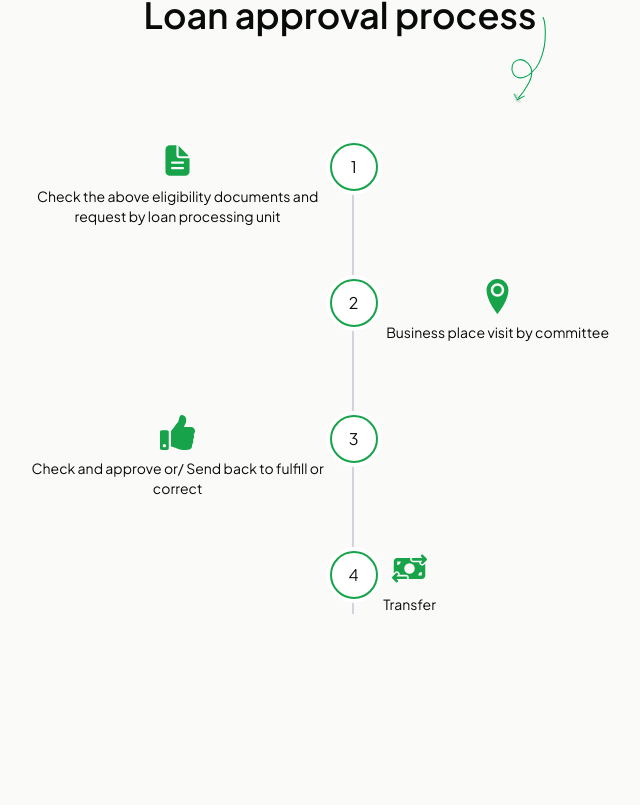
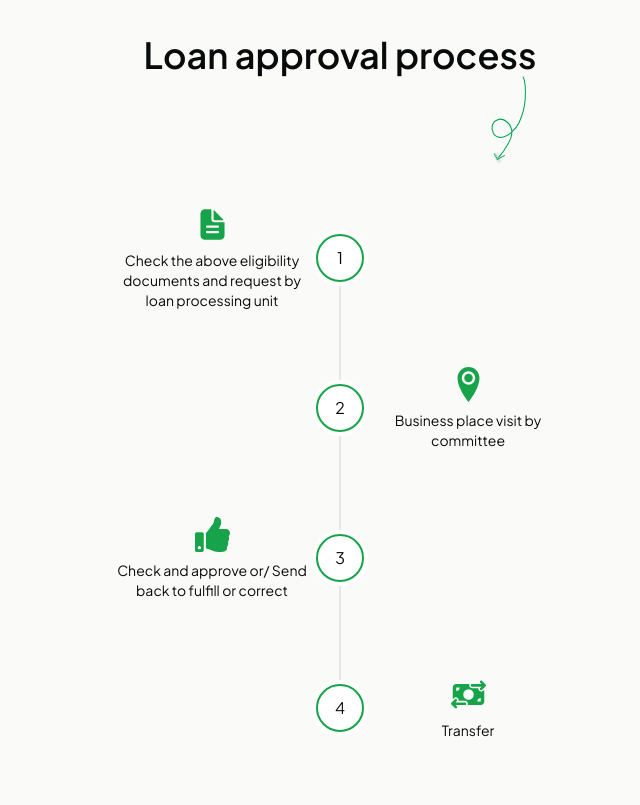
Before and after one commit to Upsurge-Tech/Project-Yehulusaccos-Frontend, a Next.js app: page /en/loan_eligibility in a window 1280 px wide. Shown: the part 1275-2080 px from the top of the page, without its empty margins (300-940 px from the left). Built offline with nearby package versions, Linux system fonts and the light colour scheme.

Commit message:
fix: loan eligibility stepper and padding of load eligbility page

```diff
--- a/app/[locale]/(main)/loan_eligibility/page.tsx
+++ b/app/[locale]/(main)/loan_eligibility/page.tsx
@@ -1,5 +1,3 @@
-import React from "react";
-
 import EligibilityCriteria from "@/components/loan_eligibility/EligibilityCriteria";
 import LoanApprovalProcess from "@/components/loan_eligibility/LoanApprovalProcess";
 import LoanServices from "@/components/loan_eligibility/LoanServices";
@@ -12,7 +10,7 @@ export const metadata: Metadata = {
 const LoanEligibilityPage = () => {
   return (
     <div
-      className="container my-20 flex flex-col items-center w-full overflow-hidden gap-y-48 min-h-screen"
+      className=" my-20 flex flex-col items-center w-full overflow-hidden gap-y-48 min-h-screen"
       suppressHydrationWarning
     >
       <EligibilityCriteria />
--- a/components/loan_eligibility/EligibilityCriteria.tsx
+++ b/components/loan_eligibility/EligibilityCriteria.tsx
@@ -1,11 +1,10 @@
-import React from "react";
+import currlyarrow from "@/public/curlyarrow.svg";
+import { useTranslations } from "next-intl";
 import Image from "next/image";
 import { FaCheckCircle } from "react-icons/fa";
-import { useTranslations } from "next-intl";
+import FadeIn from "../animation/FadeIn";
+import SlideFrom from "../animation/SlideFrom";
 import TitleFadeIn from "../animation/TitleFadeIn";
-import SlideFrom from "../animation/SlideFrom";
-import FadeIn from "../animation/FadeIn";
-import currlyarrow from "@/public/curlyarrow.svg";
 
 const EligibilityCriteria = () => {
   const tEligibility = useTranslations("Loan.EligibilityCriteria");
@@ -38,7 +37,7 @@ const EligibilityCriteria = () => {
           />
         </SlideFrom>
       </div>
-      <div className="flex flex-col col-span-2 items-center">
+      <div className="container flex flex-col col-span-2 items-center">
         <div className="bg-primarySoft lg:mb-10 self-center text-primary flex items-center justify-center text-xs font-semibold tracking-wide w-fit mx-auto  px-2 h-10 rounded-lg">
           <TitleFadeIn
             duration={1.5}
@@ -74,7 +73,10 @@ const EligibilityCriteria = () => {
           ))}
         </div>
       </div>
-      <div className="hidden lg:flex items-center" suppressHydrationWarning>
+      <div
+        className="hidden lg:flex items-center justify-end"
+        suppressHydrationWarning
+      >
         <SlideFrom className="" from="right" delay={1.3}>
           <Image
             src="/rightHandMoney.svg"
--- a/components/loan_eligibility/LoanApprovalProcess.tsx
+++ b/components/loan_eligibility/LoanApprovalProcess.tsx
@@ -1,4 +1,3 @@
-import React from "react";
 import Image from "next/image";
 import Stepper from "./Stepper";
 
@@ -8,7 +7,7 @@ import TitleFadeIn from "../animation/TitleFadeIn";
 const LoanApprovalProcess = () => {
   const tApproval = useTranslations("Loan.ApprovalProcess");
   return (
-    <div className="flex flex-col max-w-xl gap-y-5 lg:gap-y-0">
+    <div className="container flex flex-col max-w-xl gap-y-5 lg:gap-y-0">
       <div className="bg-primarySoft lg:mb-10 self-center text-primary flex items-center justify-center text-xs font-semibold tracking-wide  px-2 h-10 rounded-lg">
         <TitleFadeIn duration={1.5} className="" title={tApproval("Header")} />
       </div>
--- a/components/loan_eligibility/LoanServices.tsx
+++ b/components/loan_eligibility/LoanServices.tsx
@@ -1,11 +1,10 @@
-import React from "react";
+import { useTranslations } from "next-intl";
 import Image from "next/image";
 import { FaCheckCircle } from "react-icons/fa";
 import { GoDotFill } from "react-icons/go";
-import LoanSavingTable from "./LoanSavingTable";
-import { useTranslations } from "next-intl";
 import FadeIn from "../animation/FadeIn";
 import TitleFadeIn from "../animation/TitleFadeIn";
+import LoanSavingTable from "./LoanSavingTable";
 
 const LoanServices = () => {
   const tLoanTypes = useTranslations("Loan.LoanTypes");
@@ -25,7 +24,7 @@ const LoanServices = () => {
   ];
 
   return (
-    <div className="flex flex-col  gap-y-5 lg:gap-y-10 items-center w-full">
+    <div className="container flex flex-col  gap-y-5 lg:gap-y-10 items-center w-full">
       <div className="bg-primarySoft lg:mb-10 self-center text-primary flex items-center justify-center text-xs font-semibold tracking-wide  px-2 h-10 rounded-lg">
         <TitleFadeIn duration={1.3} className="" title={tLoanTypes("Header")} />
       </div>
--- a/components/loan_eligibility/Stepper.tsx
+++ b/components/loan_eligibility/Stepper.tsx
@@ -1,75 +1,65 @@
-import React from "react";
+import { useTranslations } from "next-intl";
+import { IconType } from "react-icons";
 import { FaThumbsUp } from "react-icons/fa";
 import { FaMoneyBillTransfer } from "react-icons/fa6";
 import { ImLocation2 } from "react-icons/im";
 import { IoDocumentText } from "react-icons/io5";
-import { useTranslations } from "next-intl";
 import FadeIn from "../animation/FadeIn";
-import TitleFadeIn from "../animation/TitleFadeIn";
+
+const StepperRow = ({
+  Icon,
+  text,
+  number,
+}: {
+  Icon: IconType;
+  text: string;
+  number: number;
+}) => {
+  const isRight = number % 2 === 0;
+  return (
+    <li
+      className={`relative min-h-[150px] z-10 flex gap-2 items-center ${isRight ? "flex-row-reverse" : ""}`}
+    >
+      <div className="flex-1">
+        <FadeIn
+          delay={1.3}
+          className=" flex flex-col gap-2 justify-center items-center max-w-[500px] "
+        >
+          <Icon
+            size={35}
+            className="flex-1 text-primary font-medium leading-tight"
+          />
+          <p className="text-xs lg:text-sm text-center">{text}</p>
+        </FadeIn>
+      </div>
+
+      <span
+        className={`
+      flex items-center justify-center w-12 h-12  rounded-full
+      bg-white border-2 border-primary -start-6 ring-4 ring-white
+        `}
+      >
+        {number}
+      </span>
+      <div className="flex-1 "></div>
+    </li>
+  );
+};
 
 const Stepper = () => {
   const tStepper = useTranslations("Loan.Stepper");
 
   return (
-    <ol className="w-full mt-10 relative left-36 lg:left-52 border-s-2 border-gray-300 ">
-      <li className="mb-10 ms-6 h-24">
-        <span className="absolute flex items-center justify-center w-12 h-12  rounded-full bg-white border-2 border-primary -start-6 ring-4 ring-white ">
-          1
-        </span>
-        <FadeIn className="" delay={1.3}>
-          <div className="relative flex flex-col gap-2 text-center right-[200px] lg:right-[360px] max-w-[175px] lg:max-w-xs ">
-            <IoDocumentText
-              size={35}
-              className="self-center text-primary font-medium leading-tight"
-            />
-            <p className="text-xs lg:text-sm self-end">{tStepper("Step1")}</p>
-          </div>
-        </FadeIn>
-      </li>
-      <li className="mb-10 ms-6 h-24">
-        <span className="absolute flex items-center justify-center w-12 h-12 rounded-full bg-white border-2 border-primary -start-6 ring-4 ring-white">
-          2
-        </span>
-        <FadeIn className="" delay={1.3}>
-          <div className="relative flex flex-col gap-2  items-center max-w-[15rem] text-center right-20 lg:right-auto">
-            <ImLocation2
-              size={35}
-              className="font-medium leading-tight text-primary"
-            />
-            <p className="text-xs lg:text-sm max-w-24 lg:max-w-xs">
-              {tStepper("Step2")}
-            </p>
-          </div>
-        </FadeIn>
-      </li>
-      <li className="mb-10 ms-6 h-24">
-        <span className="absolute flex items-center justify-center w-12 h-12 rounded-full bg-white border-2 border-primary -start-6 ring-4 ring-white ">
-          3
-        </span>
-        <FadeIn className="" delay={1.3}>
-          <div className="relative flex flex-col gap-2 text-center right-[183px] lg:right-[360px] max-w-36 lg:max-w-xs ">
-            <FaThumbsUp
-              size={35}
-              className="self-center text-primary font-medium leading-tight"
-            />
-            <p className="text-xs lg:text-sm self-end">{tStepper("Step3")}</p>
-          </div>
-        </FadeIn>
-      </li>
-      <li className="ms-6">
-        <span className="absolute flex items-center justify-center w-12 h-12 rounded-full bg-white border-2 border-primary -start-6 ring-4 ring-white ">
-          4
-        </span>
-        <FadeIn className="" delay={1.3}>
-          <div className="flex flex-col gap-2 items-center max-w-[4rem] text-center ">
-            <FaMoneyBillTransfer
-              size={35}
-              className="font-medium leading-tight text-primary"
-            />
-            <p className="text-xs lg:text-sm">{tStepper("Step4")}</p>
-          </div>
-        </FadeIn>
-      </li>
+    <ol className="w-full mt-10 relative ">
+      <div className="absolute w-[1px] h-[80%] top-1/2 left-1/2 bg-gray-300 translate-x-[-50%] translate-y-[-50%]"></div>
+      <StepperRow Icon={IoDocumentText} text={tStepper("Step1")} number={1} />
+      <StepperRow Icon={ImLocation2} text={tStepper("Step2")} number={2} />
+      <StepperRow Icon={FaThumbsUp} text={tStepper("Step3")} number={3} />
+      <StepperRow
+        Icon={FaMoneyBillTransfer}
+        text={tStepper("Step4")}
+        number={4}
+      />
     </ol>
   );
 };
--- a/components/news/ArticlesGrid.tsx
+++ b/components/news/ArticlesGrid.tsx
@@ -8,7 +8,7 @@ interface Props {
 }
 
 const ArticlesGrid = ({ articles }: Props) => {
-  articles = [];
+  // articles = [];
   const t = useTranslations("News.SingleNews");
   return (
     <div className="flex flex-col gap-y-10">
```
